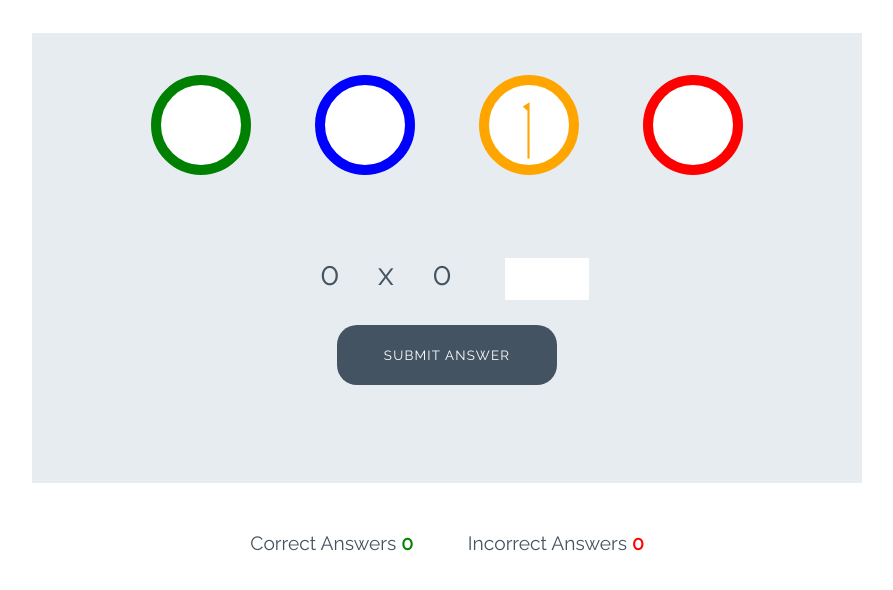
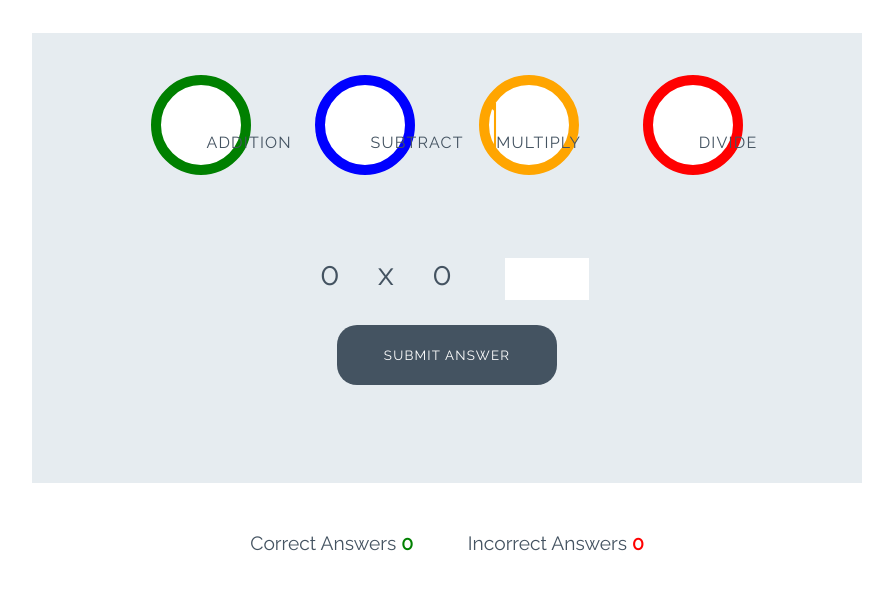
Before and after one commit to jesskins/love-maths-wt, a plain HTML site: page index.html in a window 1280 px wide. Shown: the part 70-660 px from the top of the page, without its empty margins (193-1086 px from the left). Drawn offline with Linux system fonts and the light colour scheme.

Commit message:
added further :: styling and js outline !

```diff
--- a/assets/css/style.css
+++ b/assets/css/style.css
@@ -110,6 +110,15 @@ body {
     margin: 0 30px;
     transition: all 0.5s;
 }
+
+.btn--big::after {
+content: attr(data-type);
+font-size: 1rem;
+color:#445361;
+position: relative;
+left: -0.5;
+}
+
 
 .btn--blue {
     border-color: blue;
```
